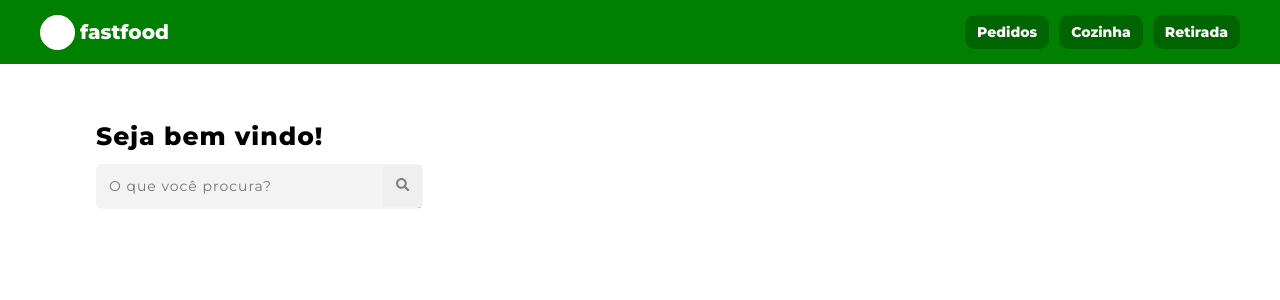
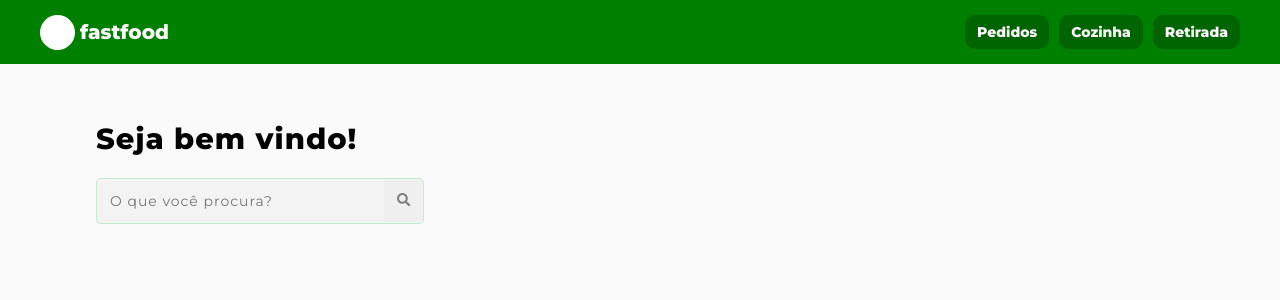
Before and after one commit to DanielCamposDevX/DEVIO-Front-end, a React (Vite) app: page / in a window 1280 px wide. Shown: the top 300 px of the page. Built offline with nearby package versions, Linux system fonts and the light colour scheme; some icons are missing.

Commit message:
patch/ Design minimal changes for eye confort

```diff
--- a/src/App.jsx
+++ b/src/App.jsx
@@ -14,12 +14,14 @@ function App() {
       <Header />
       <Main>
         <h1>Seja bem vindo!</h1>
+
         <SearchGroup>
           <input type="text" placeholder="O que você procura?" value={search} onChange={e => setSearch(e.target.value)} />
           <SearchButton>
             <FaSearch />
           </SearchButton>
         </SearchGroup>
+
 
       </Main>
     </Page>
@@ -48,7 +50,7 @@ const Main = styled.div`
   gap: 15px;
 
   h1{
-    font-size: 25px;
+    font-size: 29px;
     font-weight: 800;
     letter-spacing: 1px;
   }
@@ -56,17 +58,18 @@ const Main = styled.div`
 
 
 const SearchGroup = styled.div`
+  margin-top: 10px;
   display: flex;
   align-items: center;
   border: none;
   width: 30%;
   background-color: #f3f3f3;
   border-radius: 5px;
-  box-shadow: 1px 1px 1px -1px rgba(145,145,145,1);
-  transition: outline ease-in-out 0.4s; /* Adicionando uma transição suave para a borda */
+  border: 1px solid rgba(1, 197, 50, 0.2);
+  transition: outline ease-in-out 0.4s;
 
   &:hover {
-    outline: 1px solid darkgreen; /* Adicione a cor e o estilo da borda desejados */
+    outline: 1px solid darkgreen;
   }
   input{
     font-family: 'Montserrat', sans-serif;
--- a/src/index.css
+++ b/src/index.css
@@ -26,6 +26,7 @@ footer, header, hgroup, menu, nav, section {
 body {
 	font-family: 'Montserrat', sans-serif;
 	line-height: 1;
+	background-color: #FAFAFA;
 }
 ol, ul {
 	list-style: none;
```
